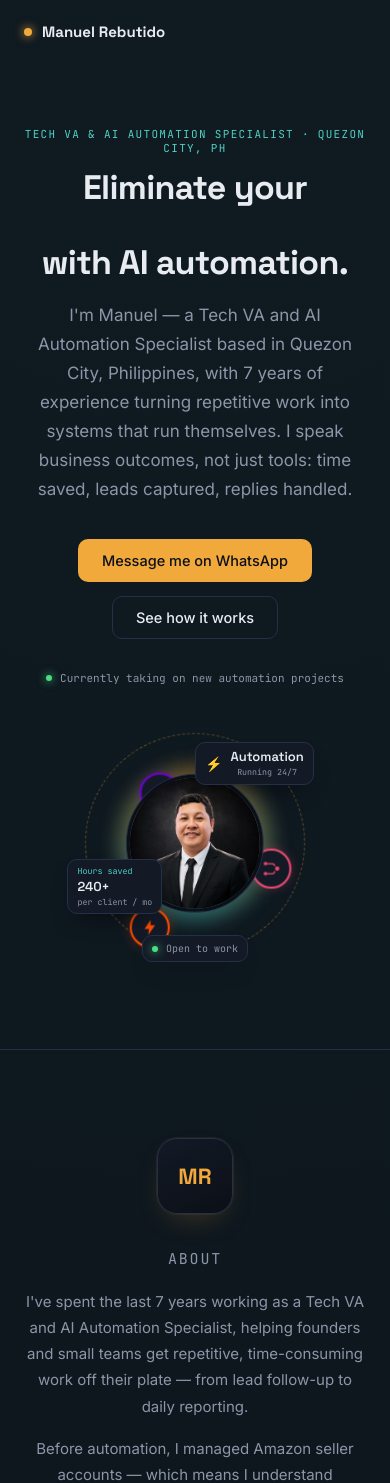
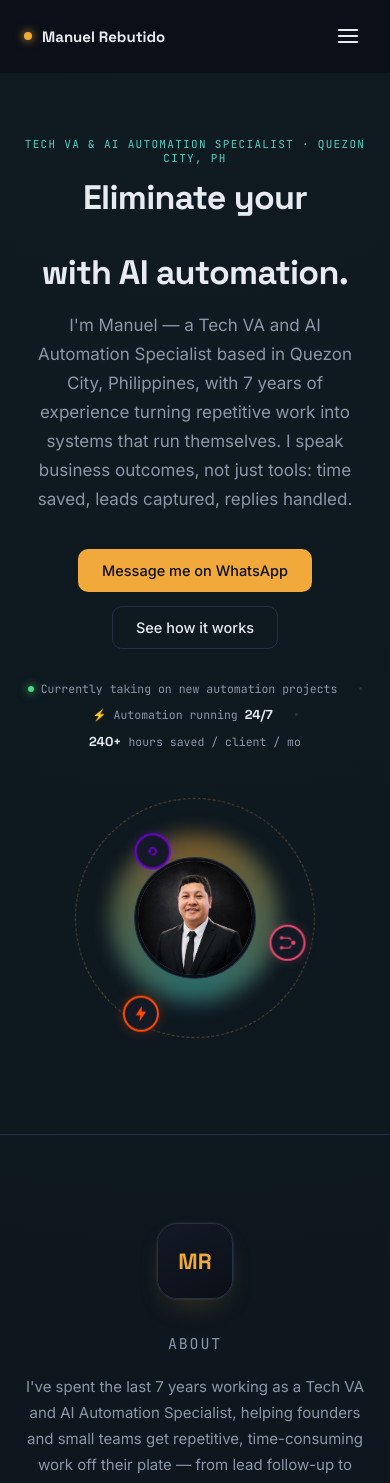
Before and after one commit to manuelraiautomation-bot/ai-automation-portfolio, a Next.js app: page / in a window 390 px wide. Shown: the top 1483 px of the page. Built offline with nearby package versions, Linux system fonts and the light colour scheme.

Commit message:
Fix orbit spacing, consolidate hero stats, add sticky nav with mobile menu

```diff
--- a/app/HeroVisual.js
+++ b/app/HeroVisual.js
@@ -163,25 +163,6 @@ export default function HeroVisual() {
           ))}
         </div>
 
-        {/* floating info badges */}
-        <div className="heroBadge heroBadge--tool">
-          <span className="heroBadgeIcon" aria-hidden="true">⚡</span>
-          <span className="heroBadgeText">
-            <strong>Automation</strong>
-            <small>Running 24/7</small>
-          </span>
-        </div>
-
-        <div className="heroBadge heroBadge--stat">
-          <small className="heroStatLabel">Hours saved</small>
-          <strong className="heroStatValue">240+</strong>
-          <small className="heroStatSub">per client / mo</small>
-        </div>
-
-        <div className="heroBadge heroBadge--status">
-          <span className="statusDot" aria-hidden="true" />
-          Open to work
-        </div>
       </div>
     </div>
   );
--- /dev/null
+++ b/app/NavBar.js
@@ -0,0 +1,53 @@
+"use client";
+
+import { useState } from "react";
+
+const LINKS = [
+  { label: "About", href: "#about" },
+  { label: "Services", href: "#services" },
+  { label: "Process", href: "#how-it-works" },
+  { label: "Contact", href: "#book" },
+];
+
+export default function NavBar({ name }) {
+  const [open, setOpen] = useState(false);
+
+  const close = () => setOpen(false);
+
+  return (
+    <nav className="nav">
+      <a className="navBrand" href="#top" onClick={close}>
+        <span className="navDot" aria-hidden="true" />
+        {name}
+      </a>
+
+      <div className="navLinks">
+        {LINKS.map((link) => (
+          <a key={link.href} href={link.href}>
+            {link.label}
+          </a>
+        ))}
+      </div>
+
+      <button
+        type="button"
+        className="navMenuBtn"
+        aria-label={open ? "Close menu" : "Open menu"}
+        aria-expanded={open}
+        onClick={() => setOpen((o) => !o)}
+      >
+        <span className={`navMenuIcon${open ? " isOpen" : ""}`} />
+      </button>
+
+      {open && (
+        <div className="navMobileMenu">
+          {LINKS.map((link) => (
+            <a key={link.href} href={link.href} onClick={close}>
+              {link.label}
+            </a>
+          ))}
+        </div>
+      )}
+    </nav>
+  );
+}
--- a/app/globals.css
+++ b/app/globals.css
@@ -21,6 +21,16 @@ html,
 body {
   padding: 0;
   margin: 0;
+}
+
+html {
+  scroll-behavior: smooth;
+}
+
+@media (prefers-reduced-motion: reduce) {
+  html {
+    scroll-behavior: auto;
+  }
 }
 
 body {
@@ -52,11 +62,22 @@ body {
 
 /* Nav */
 
+.navWrap {
+  position: sticky;
+  top: 0;
+  z-index: 50;
+  background: rgba(11, 15, 23, 0.85);
+  backdrop-filter: blur(10px);
+  -webkit-backdrop-filter: blur(10px);
+  border-bottom: 1px solid transparent;
+}
+
 .nav {
+  position: relative;
   display: flex;
   align-items: center;
   justify-content: space-between;
-  padding: 22px 0;
+  padding: 18px 0;
 }
 
 .navBrand {
@@ -95,9 +116,97 @@ body {
   color: var(--cyan);
 }
 
+.navMenuBtn {
+  display: none;
+  width: 36px;
+  height: 36px;
+  align-items: center;
+  justify-content: center;
+  background: none;
+  border: none;
+  cursor: pointer;
+  padding: 0;
+}
+
+.navMenuIcon,
+.navMenuIcon::before,
+.navMenuIcon::after {
+  display: block;
+  width: 20px;
+  height: 2px;
+  background: var(--text);
+  border-radius: 2px;
+  transition: transform 0.2s ease, opacity 0.2s ease, background 0.2s ease;
+}
+
+.navMenuIcon {
+  position: relative;
+}
+
+.navMenuIcon::before,
+.navMenuIcon::after {
+  content: "";
+  position: absolute;
+  left: 0;
+}
+
+.navMenuIcon::before {
+  top: -6px;
+}
+
+.navMenuIcon::after {
+  top: 6px;
+}
+
+.navMenuIcon.isOpen {
+  background: transparent;
+}
+
+.navMenuIcon.isOpen::before {
+  transform: translateY(6px) rotate(45deg);
+}
+
+.navMenuIcon.isOpen::after {
+  transform: translateY(-6px) rotate(-45deg);
+}
+
+.navMobileMenu {
+  position: absolute;
+  top: 100%;
+  left: 0;
+  right: 0;
+  display: flex;
+  flex-direction: column;
+  background: var(--bg);
+  border-bottom: 1px solid var(--line);
+  padding: 8px 24px 16px;
+  box-shadow: 0 16px 32px -16px rgba(0, 0, 0, 0.6);
+}
+
+.navMobileMenu a {
+  font-family: var(--font-mono);
+  font-size: 13px;
+  letter-spacing: 0.04em;
+  color: var(--text-muted);
+  text-decoration: none;
+  padding: 14px 0;
+  border-bottom: 1px solid var(--line);
+}
+
+.navMobileMenu a:last-child {
+  border-bottom: none;
+}
+
+.navMobileMenu a:hover {
+  color: var(--cyan);
+}
+
 @media (max-width: 640px) {
   .navLinks {
     display: none;
+  }
+  .navMenuBtn {
+    display: flex;
   }
 }
 
@@ -106,6 +215,7 @@ body {
 .section {
   padding: 88px 0;
   border-top: 1px solid var(--line);
+  scroll-margin-top: 76px;
 }
 
 .section:first-of-type {
@@ -170,7 +280,7 @@ body {
     margin-right: 0;
   }
   .heroCopy .heroActions,
-  .heroCopy .heroStatus {
+  .heroCopy .heroMeta {
     justify-content: flex-start;
   }
 }
@@ -258,23 +368,50 @@ body {
   color: var(--cyan);
 }
 
-.heroStatus {
+.heroMeta {
   display: flex;
   align-items: center;
   justify-content: center;
-  gap: 8px;
+  flex-wrap: wrap;
+  gap: 10px 22px;
   margin-top: 32px;
+}
+
+.heroMetaItem {
+  display: flex;
+  align-items: center;
+  gap: 7px;
   font-family: var(--font-mono);
-  font-size: 11px;
+  font-size: 11.5px;
   color: var(--text-muted);
+  white-space: nowrap;
+}
+
+.heroMetaItem strong {
+  font-family: var(--font-display);
+  font-weight: 700;
+  color: var(--text);
+  font-size: 13px;
+}
+
+.heroMetaIcon {
+  color: var(--amber);
+}
+
+.heroMetaDivider {
+  width: 3px;
+  height: 3px;
+  border-radius: 50%;
+  background: var(--line);
+  flex-shrink: 0;
 }
 
 /* Hero visual */
 
 .heroVisual {
-  --orbit-size: 220px;
-  --orbit-radius: 78px;
-  --tool-size: 40px;
+  --orbit-size: 240px;
+  --orbit-radius: 94px;
+  --tool-size: 36px;
   position: relative;
   width: var(--orbit-size);
   height: var(--orbit-size);
@@ -283,17 +420,17 @@ body {
 
 @media (min-width: 480px) {
   .heroVisual {
-    --orbit-size: 260px;
-    --orbit-radius: 94px;
-    --tool-size: 46px;
+    --orbit-size: 280px;
+    --orbit-radius: 110px;
+    --tool-size: 42px;
   }
 }
 
 @media (min-width: 900px) {
   .heroVisual {
-    --orbit-size: 300px;
-    --orbit-radius: 112px;
-    --tool-size: 52px;
+    --orbit-size: 320px;
+    --orbit-radius: 126px;
+    --tool-size: 48px;
   }
 }
 
@@ -307,7 +444,7 @@ body {
   position: absolute;
   top: 50%;
   left: 50%;
-  width: 62%;
+  width: 50%;
   aspect-ratio: 1 / 1;
   transform: translate(-50%, -50%);
   z-index: 2;
@@ -331,84 +468,6 @@ body {
 
 .heroToolRing {
   z-index: 1;
-}
-
-.heroBadge {
-  position: absolute;
-  z-index: 3;
-  display: flex;
-  align-items: center;
-  gap: 8px;
-  background: var(--surface);
-  border: 1px solid var(--line);
-  border-radius: 10px;
-  padding: 8px 12px;
-  font-family: var(--font-mono);
-  font-size: 11px;
-  color: var(--text-muted);
-  white-space: nowrap;
-  box-shadow: 0 12px 24px -12px rgba(0, 0, 0, 0.6);
-}
-
-.heroBadge strong {
-  font-family: var(--font-display);
-  font-size: 13px;
-  color: var(--text);
-  font-weight: 600;
-}
-
-.heroBadgeIcon {
-  color: var(--amber);
-  font-size: 14px;
-}
-
-.heroBadgeText {
-  display: flex;
-  flex-direction: column;
-  gap: 1px;
-  line-height: 1.3;
-}
-
-.heroBadge--tool {
-  top: 4%;
-  right: -8%;
-}
-
-.heroBadge--stat {
-  bottom: 18%;
-  left: -14%;
-  flex-direction: column;
-  align-items: flex-start;
-  gap: 2px;
-}
-
-.heroStatLabel {
-  color: var(--cyan);
-}
-
-.heroStatValue {
-  font-family: var(--font-display);
-  font-size: 18px;
-  color: var(--text);
-}
-
-.heroBadge--status {
-  bottom: -4%;
-  left: 50%;
-  transform: translateX(-50%);
-}
-
-@media (max-width: 640px) {
-  .heroBadge {
-    font-size: 10px;
-    padding: 6px 9px;
-  }
-  .heroBadge--tool {
-    right: -4%;
-  }
-  .heroBadge--stat {
-    left: -8%;
-  }
 }
 
 /* About */
--- a/app/page.js
+++ b/app/page.js
@@ -2,6 +2,7 @@ import CaseStudyGallery from "./CaseStudyGallery";
 import HowItWorksVisual from "./HowItWorksVisual";
 import HeroVisual from "./HeroVisual";
 import HeroRotator from "./HeroRotator";
+import NavBar from "./NavBar";
 
 const PROFILE = {
   initials: "MR",
@@ -114,19 +115,10 @@ const FOOTER_LINKS = [
 export default function Home() {
   return (
     <main className="page">
-      <div className="container">
-        <nav className="nav">
-          <a className="navBrand" href="#top">
-            <span className="navDot" aria-hidden="true" />
-            {PROFILE.name}
-          </a>
-          <div className="navLinks">
-            <a href="#about">About</a>
-            <a href="#services">Services</a>
-            <a href="#how-it-works">Process</a>
-            <a href="#book">Contact</a>
-          </div>
-        </nav>
+      <div className="navWrap">
+        <div className="container">
+          <NavBar name={PROFILE.name} />
+        </div>
       </div>
 
       {/* Hero */}
@@ -145,9 +137,20 @@ export default function Home() {
                   {HERO.secondaryCta.label}
                 </a>
               </div>
-              <div className="heroStatus">
-                <span className="statusDot" aria-hidden="true" />
-                Currently taking on new automation projects
+              <div className="heroMeta">
+                <span className="heroMetaItem">
+                  <span className="statusDot" aria-hidden="true" />
+                  Currently taking on new automation projects
+                </span>
+                <span className="heroMetaDivider" aria-hidden="true" />
+                <span className="heroMetaItem">
+                  <span className="heroMetaIcon" aria-hidden="true">⚡</span>
+                  Automation running <strong>24/7</strong>
+                </span>
+                <span className="heroMetaDivider" aria-hidden="true" />
+                <span className="heroMetaItem">
+                  <strong>240+</strong> hours saved / client / mo
+                </span>
               </div>
             </div>
             <HeroVisual />
```
